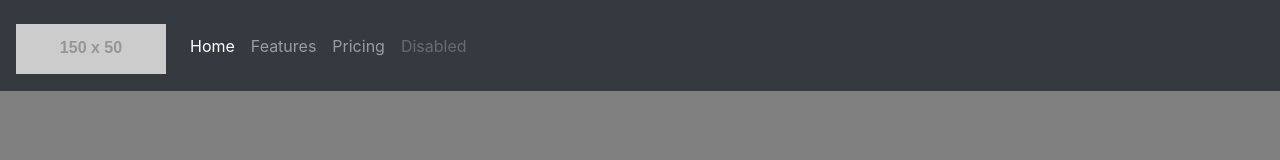
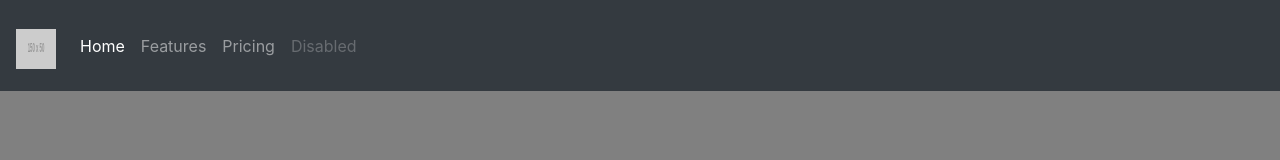
Before and after one commit to sachlar/myolife, a plain HTML site: page index.html in a window 1280 px wide. Drawn offline with nearby package versions, Linux system fonts and the light colour scheme; placeholder pictures from the web are drawn by us.

Commit message:
add image to navbar and size

```diff
--- a/index.html
+++ b/index.html
@@ -11,7 +11,7 @@
 
 <body>
   <nav class="navbar navbar-expand-lg navbar-dark bg-dark">
-    <a class="navbar-brand custom-navbar-brand" href="#"><img src="http://placehold.it/150x50?text=Logo" alt=""></a>
+    <a class="navbar-brand custom-navbar-brand" href="#"><img src="http://placehold.it/150x50?text=Logo" width="40" height="40" alt=""></a>
     <button class="navbar-toggler" type="button" data-toggle="collapse" data-target="#navbarTogglerDemo03" aria-controls="navbarTogglerDemo03" aria-expanded="false" aria-label="Toggle navigation">
     <span class="navbar-toggler-icon"></span>
   </button>
```
